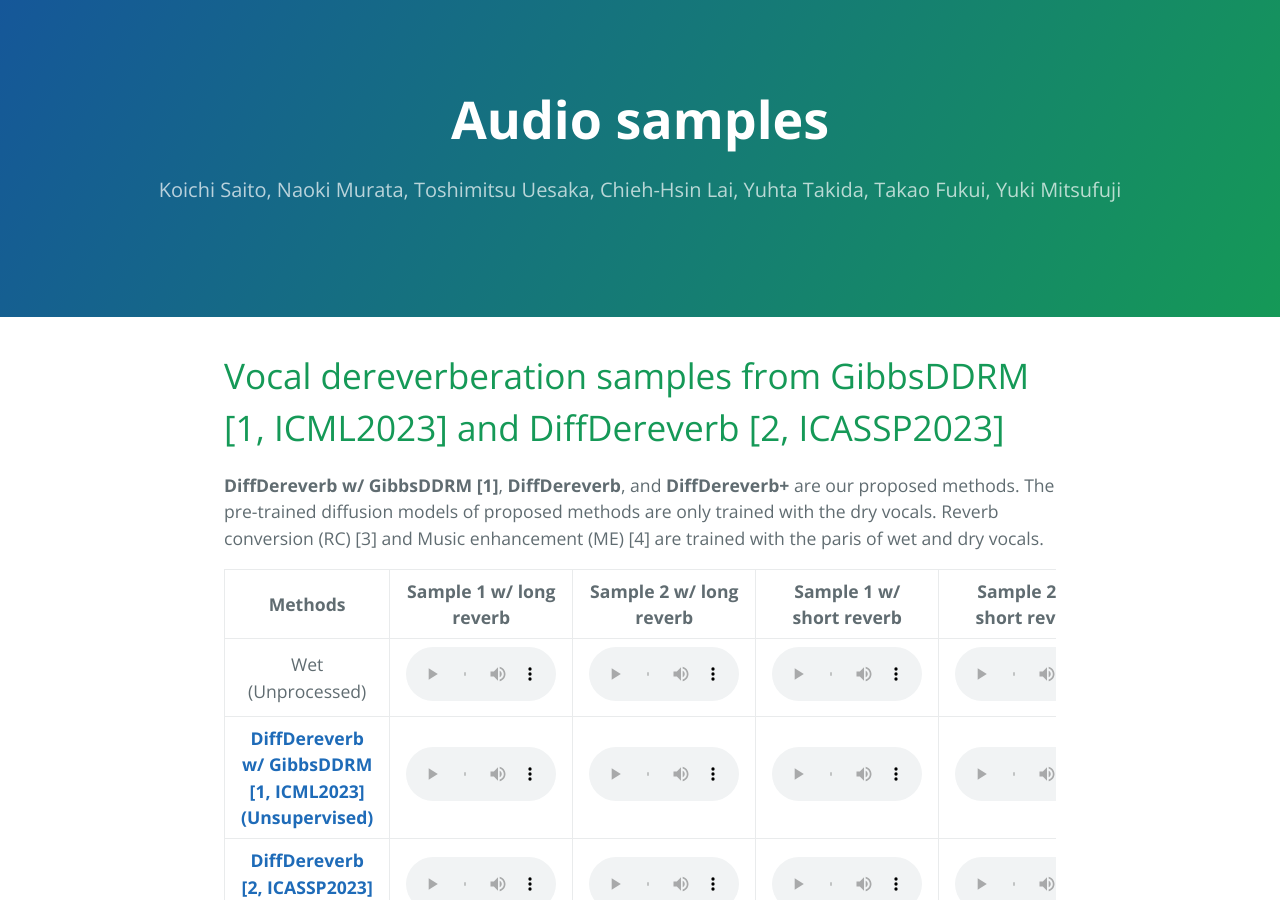
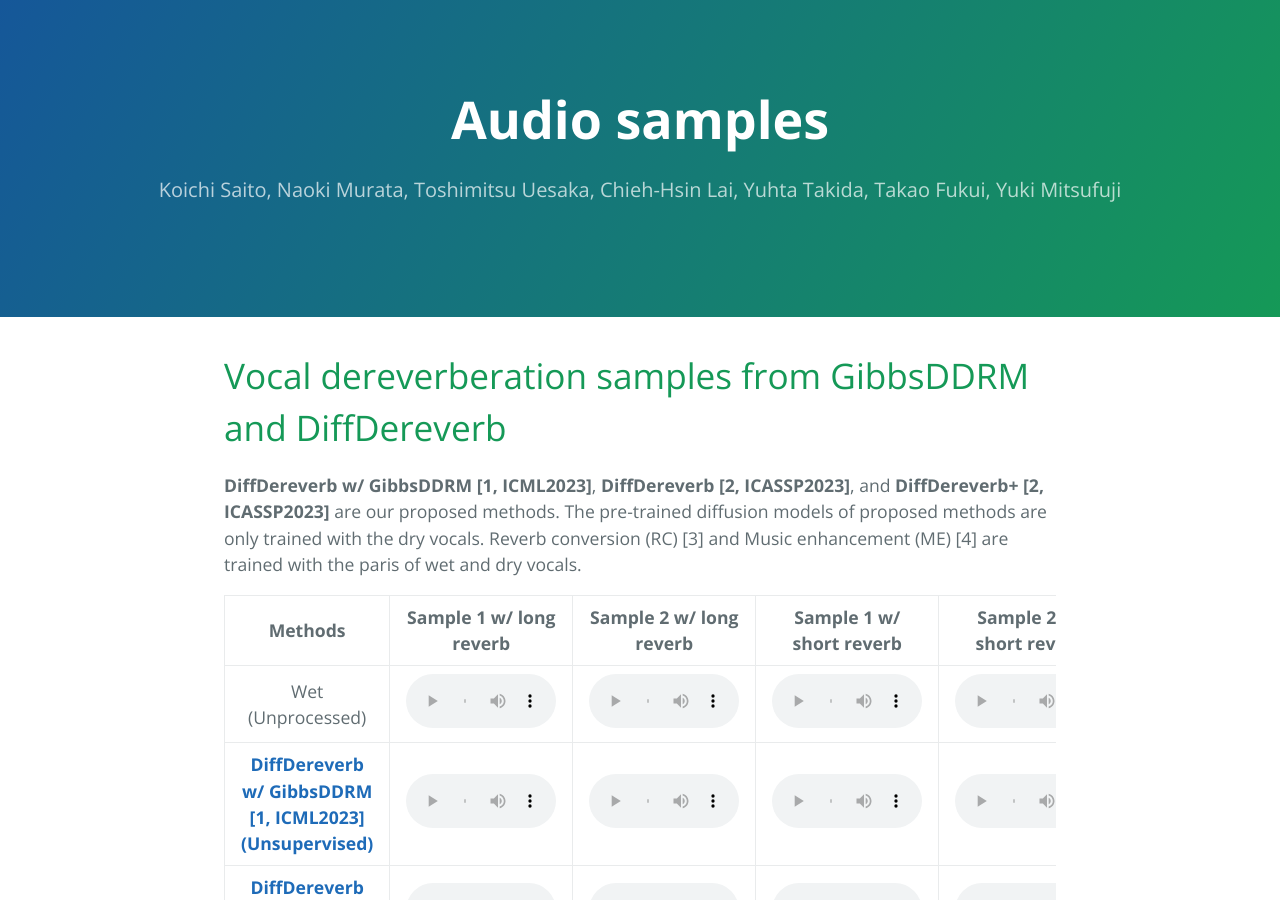
Before and after one commit to koichi-saito-sony/koichi-saito-sony.github.io, a Jekyll site: the page built from unsupervised-vocal-dereverb/audio_samples.md, in a window 1280 px wide and 900 px high. Built offline with Jekyll 4.4.1, drawn with Linux system fonts in a browser that asks for light colours; our own code applies the rules of GitHub Pages for plain Markdown files.

Commit message:
modify demo page

```diff
--- a/unsupervised-vocal-dereverb/audio_samples.md
+++ b/unsupervised-vocal-dereverb/audio_samples.md
@@ -1,9 +1,9 @@
 ---
 title: Audio samples
 ---
-# Vocal dereverberation samples from GibbsDDRM [1, ICML2023] and DiffDereverb [2, ICASSP2023]
+# Vocal dereverberation samples from GibbsDDRM and DiffDereverb
 
-**DiffDereverb w/ GibbsDDRM [1]**, **DiffDereverb**, and **DiffDereverb+** are our proposed methods.
+**DiffDereverb w/ GibbsDDRM [1, ICML2023]**, **DiffDereverb [2, ICASSP2023]**, and **DiffDereverb+ [2, ICASSP2023]** are our proposed methods.
 The pre-trained diffusion models of proposed methods are only trained with the dry vocals.
 Reverb conversion (RC) [3] and Music enhancement (ME) [4] are trained with the paris of wet and dry vocals.
 
```
